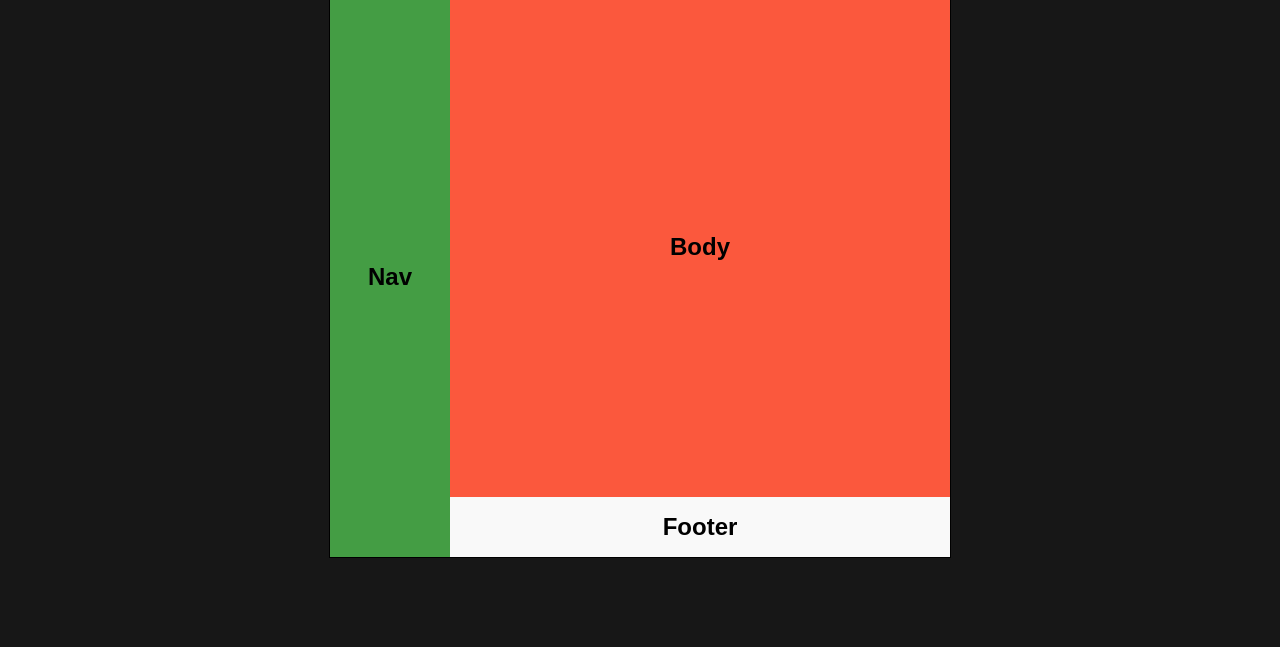
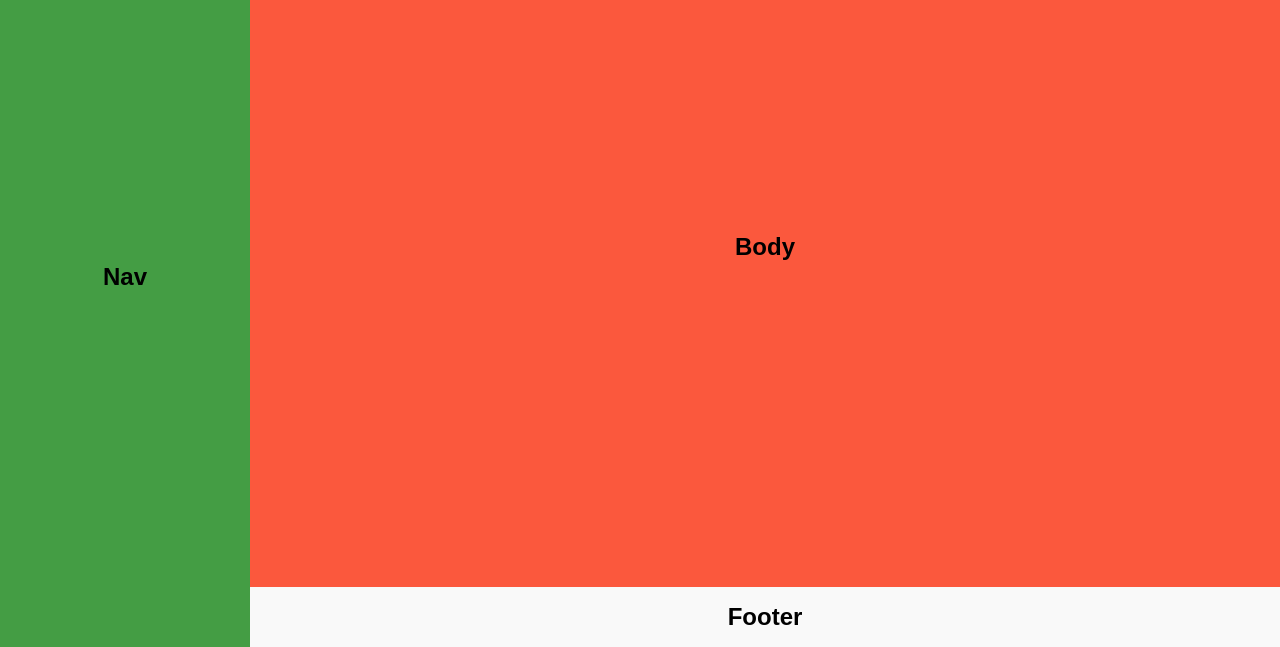
Before and after one commit to SouzaStack/css-grid-layout, a plain HTML site: page Grid - DevSamurai/09 - Responsividade/index.html in a window 1280 px wide. Shown: the part 153-800 px from the top of the page. Drawn offline with Linux system fonts and the light colour scheme.

Commit message:
feat: Estilização Layout Desktop

```diff
--- a/Grid - DevSamurai/09 - Responsividade/style.css
+++ b/Grid - DevSamurai/09 - Responsividade/style.css
@@ -9,37 +9,28 @@
 
 :root {
     --cor-body: #171717;
-    --cor-grid: #303030;
     --cor-red: #E2084A;
     --cor-green: #449D44;
     --cor-orange: #FB583D;
     --cor-white: #F9F9F9;
 }
 
-body {
-    background-color: #171717;
-    width: 100vw;
-    height: 100vh;
-}
-
-.flex {
-    display: flex;
-    flex-direction: column;
-    justify-content: center;
-    align-items: center;
+/* body cobre toda a viewport */
+html, body {
+    background-color: var(--cor-body);
+    height: 100vh;       /* garante 100% da altura da janela */
 }
 
 .grid {
     display: grid;
-    grid-template-columns: 120px 500px;
-    grid-template-rows: 60px 500px 60px;
+    width: 100%;
+    height: 100%;       /* herda 100% de body/html */
+    grid-template-columns: 250px 1fr;
+    grid-template-rows: 60px 1fr 60px;
     grid-template-areas:
     "header header"
     "nav body"
-    "nav footer"; /* Grid Area */
-
-    background-color: #303030;
-    border: 1px solid #000;
+    "nav footer";       /* Grid Area */
 }
 
 .grid-item {
```
